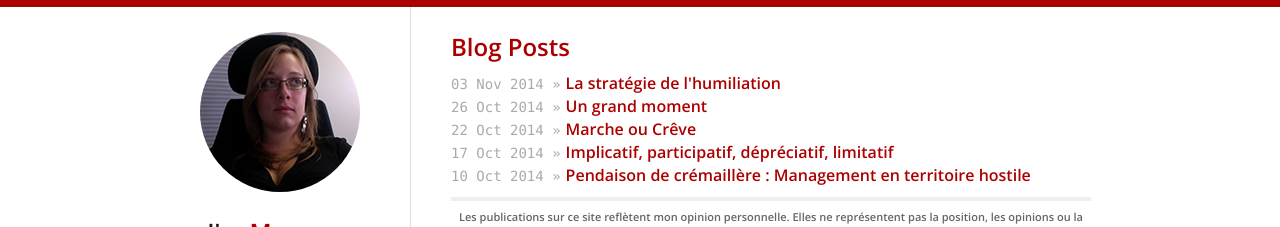
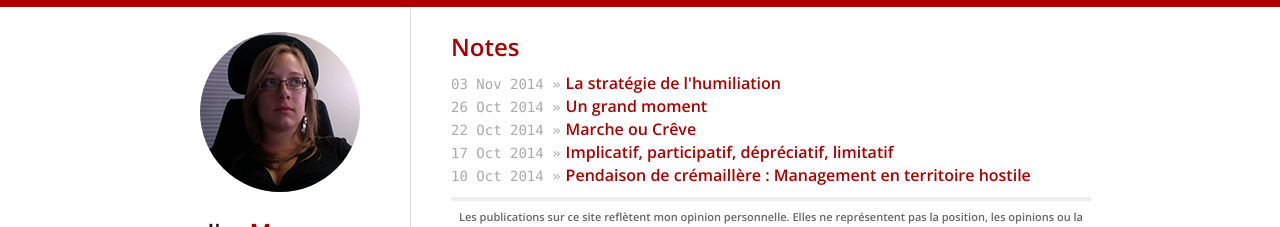
Before and after one commit to chipisan/blog, a Jekyll site: the page built from index.html, in a window 1280 px wide. Shown: the top 227 px of the page. Built offline with Jekyll 4.4.1, drawn with Linux system fonts in a browser that asks for light colours; nearby versions of some CDN libraries; Markdown is read by kramdown in place of the engine named in the settings; the list of posts is cut into pages by our own code.

Commit message:
Update title et H2

```diff
--- a/index.html
+++ b/index.html
@@ -1,10 +1,10 @@
 ---
 layout: default
-title: Blog Posts
+title: Liste des notes
 ---
 
 <div id="home">
-  <h2><i class="icon-bookmark"></i> Blog Posts</h2>
+  <h2><i class="icon-bookmark"></i>Notes</h2>
   <ul id="blog-posts" class="posts">
     {% for post in site.posts %}
       <li><span>{{ post.date | date_to_string }} &raquo;</span><a href="{{ post.url }}">{{ post.title }}</a></li>
```
